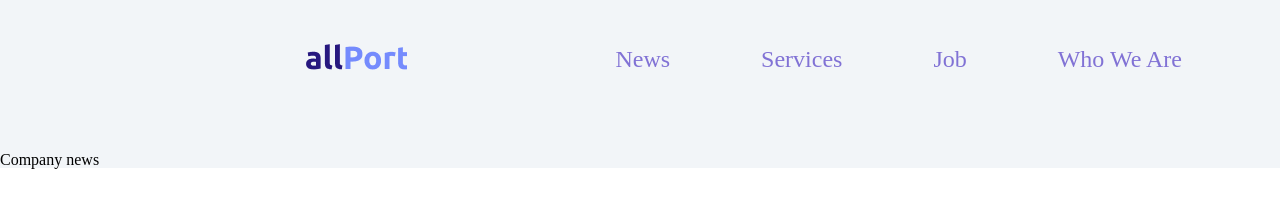
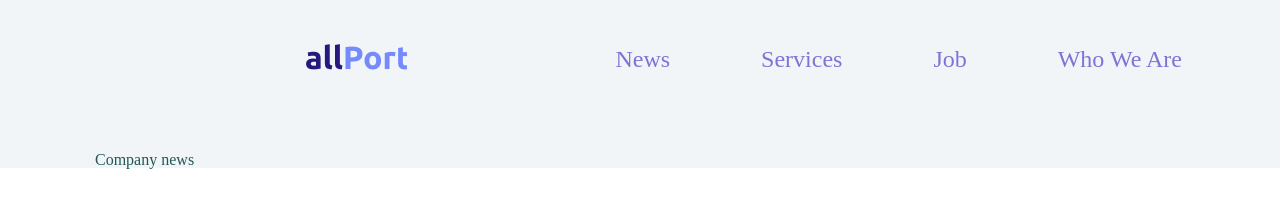
Before and after one commit to Badrii-petruzashvili/davaleba-6, a plain HTML site: page index.html in a window 1280 px wide. Drawn offline with Linux system fonts and the light colour scheme.

Commit message:
Update style.css

```diff
--- a/css/style.css
+++ b/css/style.css
@@ -25,5 +25,10 @@ ul {
 
 section {
     width: 90%;
+   padding-left: 95px;
+}
+
+h1 {
+    color: rgba(34, 88, 87, 1);
 
 }
```
